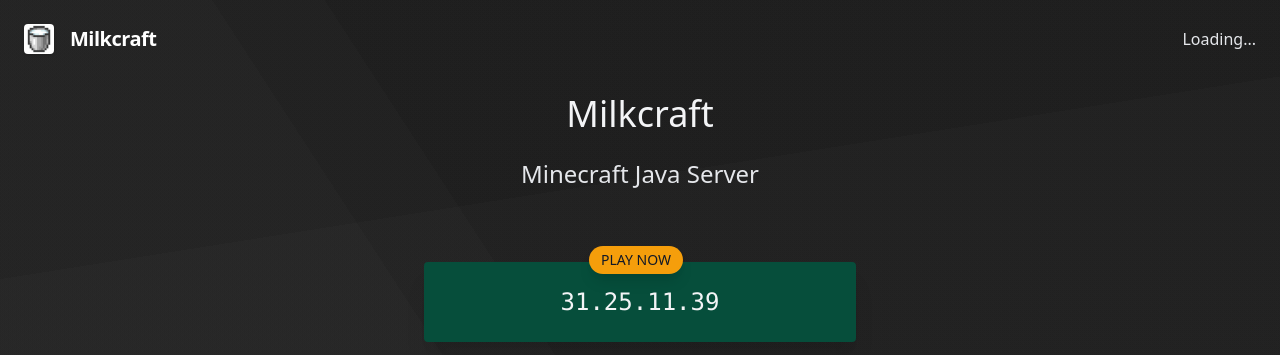
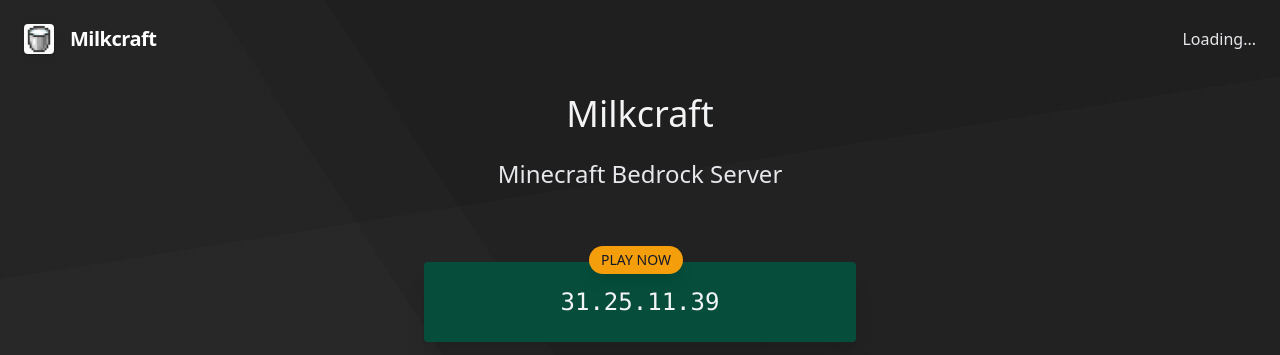
Before and after one commit to XRG2014/milkcraft, a Jekyll site: the page built from docs/index.md, in a window 1280 px wide. Shown: the top 355 px of the page. Built offline with Jekyll 4.4.1, drawn with Linux system fonts in a browser that asks for light colours; comment, search, counter and statistics services are not loaded.

Commit message:
Update home.html

```diff
--- a/docs/_layouts/home.html
+++ b/docs/_layouts/home.html
@@ -6,7 +6,7 @@ layout: default
 <div class="flex flex-wrap md:flex-row-reverse justify-center items-center text-center py-4">
     <div class="w-full lg:w-1/2">
         <h1 class="text-4xl text-gray-100 pt-12 lg:pt-0">{{ site.serverName }}</h1>
-        <h2 class="text-2xl text-gray-200 pt-6" id="serverVer">Minecraft Java Server</h2>
+        <h2 class="text-2xl text-gray-200 pt-6" id="serverVer">Minecraft Bedrock Server</h2>
 
         <div class="rounded overflow-hidden w-full sm:w-4/5 md:w-3/4 mx-auto mt-10 mb-6">
             <div class="px-6 py-4">
```
